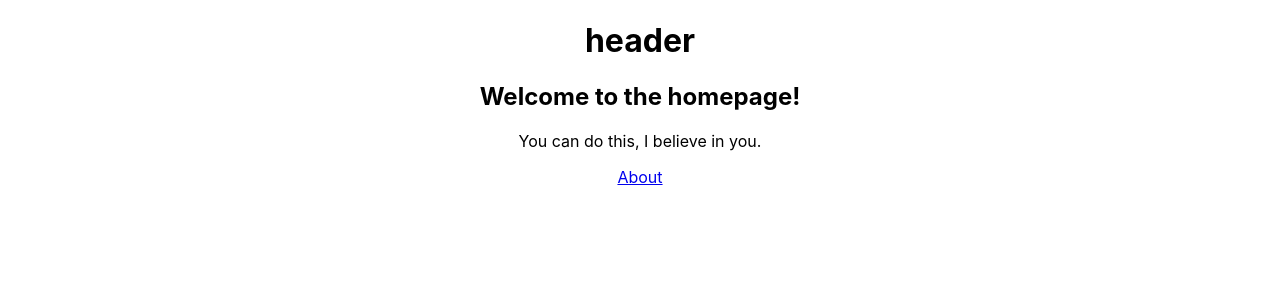
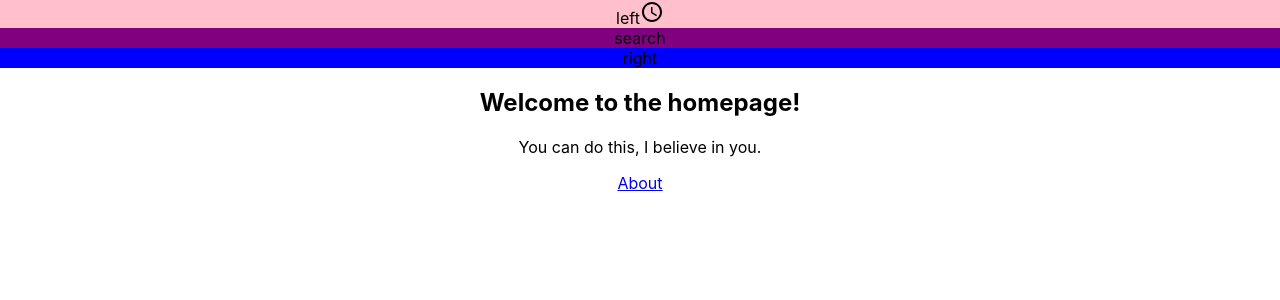
Before and after one commit to f2xiao/slack-clone-react, a React (Create React App) app: page / in a window 1280 px wide. Shown: the top 300 px of the page. Built offline with nearby package versions, Linux system fonts and the light colour scheme.

Commit message:
Config craco to fix mui/styled-engine  with styled-components error

```diff
--- /dev/null
+++ b/craco.config.js
@@ -0,0 +1,7 @@
+module.exports = {
+    webpack: {
+      alias: {
+        '@mui/styled-engine': '@mui/styled-engine-sc',
+      },
+    },
+  };
--- a/src/App.css
+++ b/src/App.css
@@ -1,3 +1,15 @@
 .App {
   text-align: center;
 }
+
+:root{
+  --color-dark:#1d2025;
+  --color-light:#e3ebf4;
+  --color-darkblue: #2e445b;
+}
+
+[theme=dark]{
+  --body-bg:var(--color-dark);
+  --text-color:var(--color-light) ;
+  --nav-bg:var(--color-darkblue);
+}
--- a/src/App.js
+++ b/src/App.js
@@ -2,12 +2,12 @@ import React from 'react';
 import { Routes, Route, Link } from "react-router-dom";
 import './App.css';
 
+import Header from "./layout/Header.js"
+
 function App() {
   return (
-    <div className="App">
-      <h1>
-        header
-      </h1>
+    <div className="App" theme="dark">
+      <Header />
       <Routes>
         <Route path="/" element={<Home />} />
       </Routes>
--- /dev/null
+++ b/src/layout/Header.js
@@ -0,0 +1,31 @@
+import React from 'react'
+import AccessTimeIcon from '@mui/icons-material/AccessTime';
+import styled from 'styled-components'
+
+
+function Header() {
+
+  return (
+    <HeaderContainer>
+      <HeaderLeft>left
+        <AccessTimeIcon />
+      </HeaderLeft>
+      <HeaderSearch>search</HeaderSearch>
+      <HeaderRight>right</HeaderRight>
+  </HeaderContainer>
+  )
+}
+
+export default Header
+
+const HeaderContainer = styled.div`
+  background: purple
+`
+const HeaderLeft = styled.div`
+  background: pink
+`
+const HeaderSearch = styled.div`
+`
+const HeaderRight = styled.div`
+  background: blue
+`
```
Also changed, not shown: package.json (+7 -3 lines), 1 other file (tests, documents, lock files or other folders).
